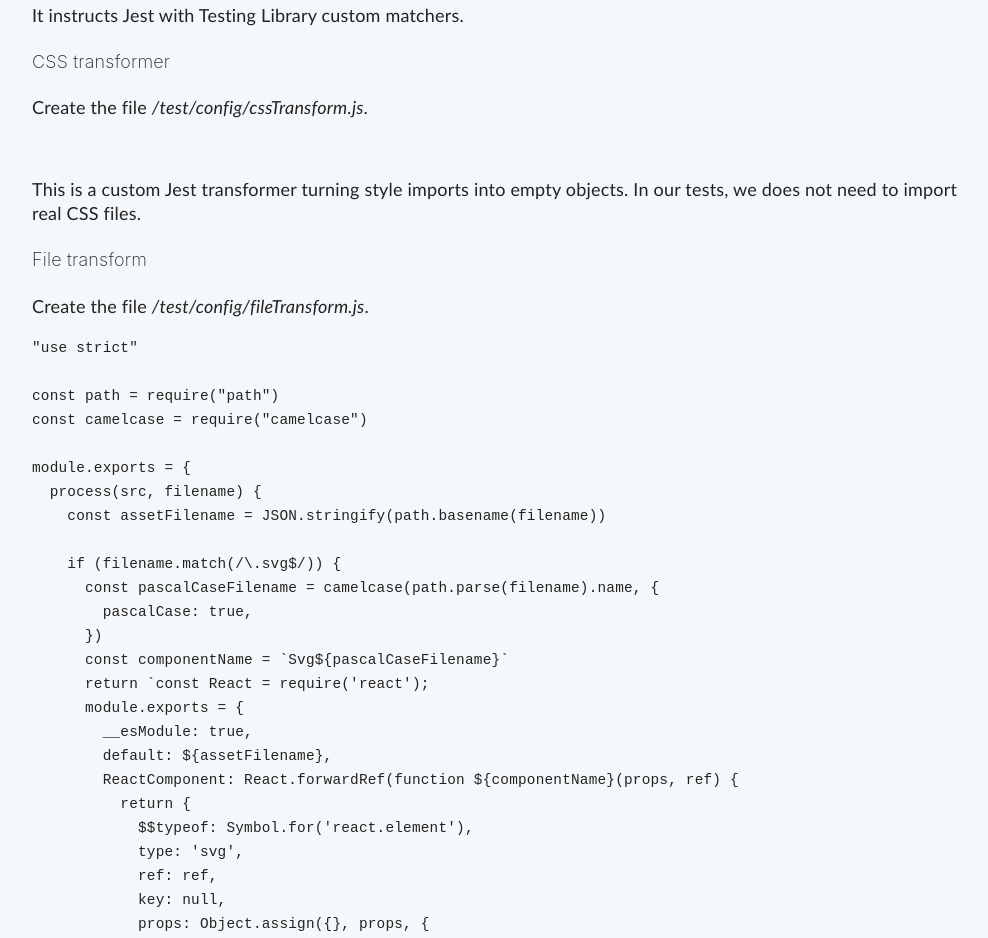
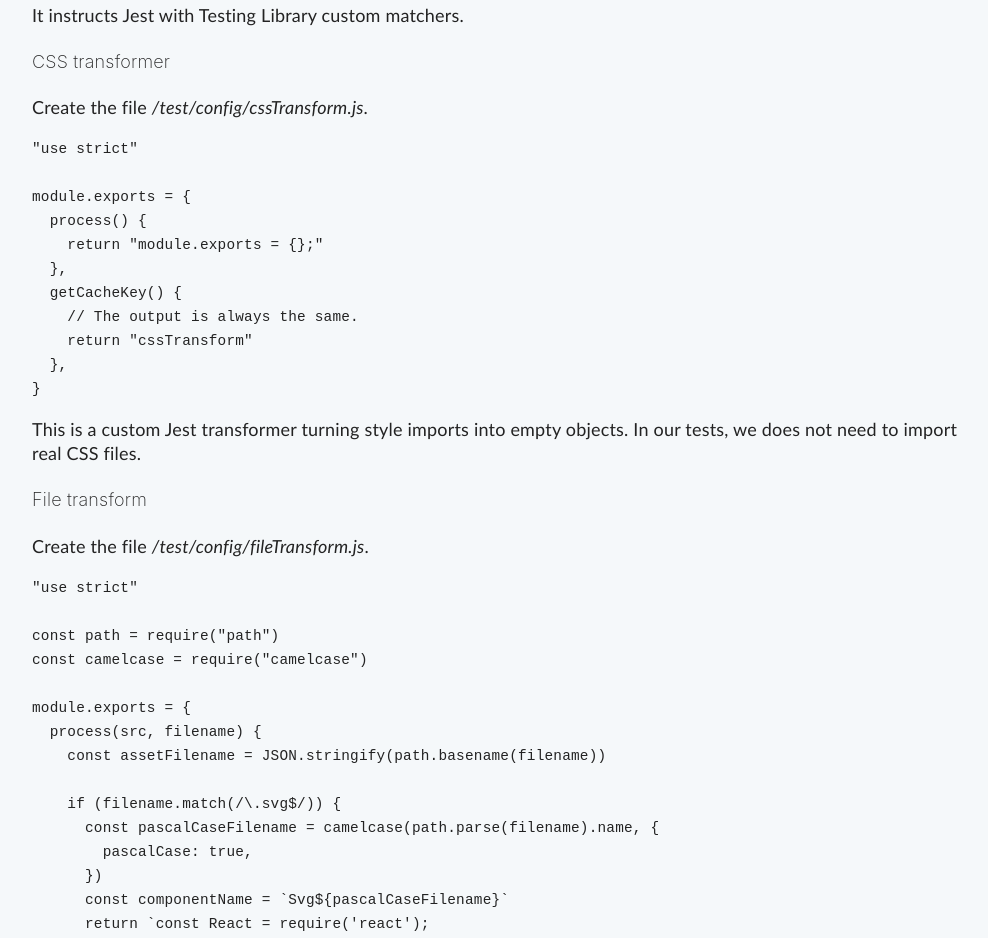
Before and after one commit to mbellagamba/mircobellagamba.com, a Gatsby site: page /testing-library-recipes-getting-started/ in a window 1280 px wide. Shown: the part 4398-5336 px from the top of the page, without its empty margins (144-1132 px from the left). Built offline with nearby package versions, Linux system fonts and the light colour scheme; Gatsby itself is replaced by a stand-in of ours; some packages are replaced by stand-ins of ours; code samples lack their colours; a small style sheet from the web is missing.

Commit message:
fixup! Add Testing Library Recipes Getting Started post

````diff
--- a/content/blog/testing-library-recipes-getting-started/index.md
+++ b/content/blog/testing-library-recipes-getting-started/index.md
@@ -173,7 +173,17 @@ It instructs Jest with Testing Library custom matchers.
 Create the file _<rootDir>/test/config/cssTransform.js_.
 
 ```javascript
+"use strict"
 
+module.exports = {
+  process() {
+    return "module.exports = {};"
+  },
+  getCacheKey() {
+    // The output is always the same.
+    return "cssTransform"
+  },
+}
 ```
 
 This is a custom Jest transformer turning style imports into empty objects. In our tests, we does not need to import real CSS files.
````
